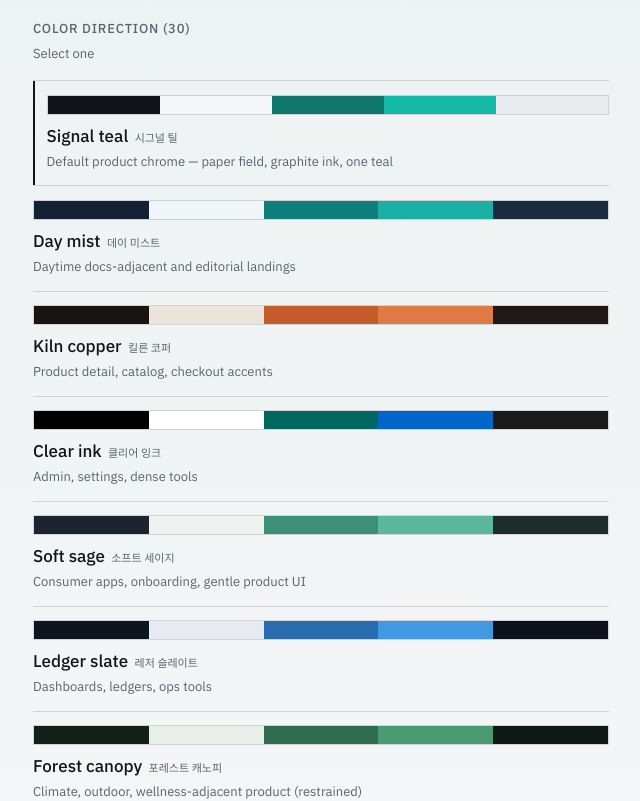
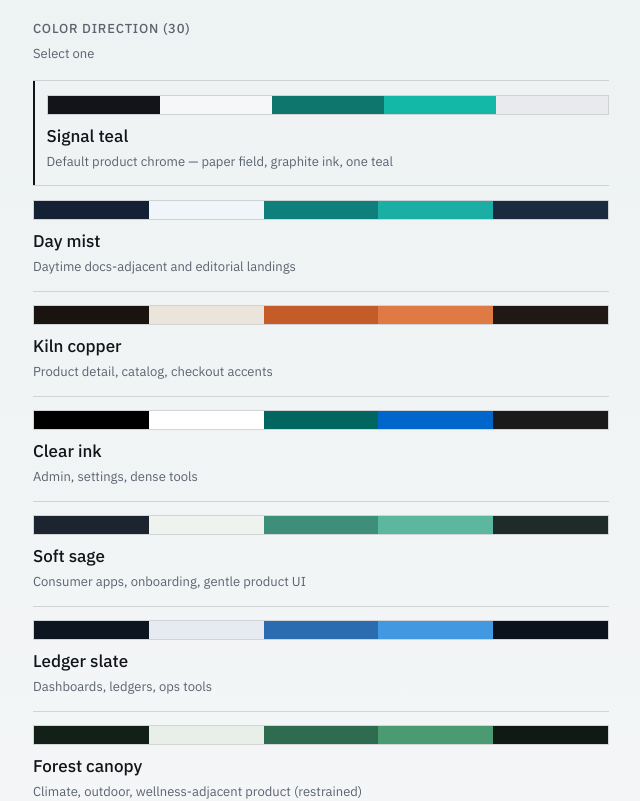
Before and after one commit to rpkim/signal-field, a Next.js app: page /compose in a window 1280 px wide. Shown: the part 2620-3421 px from the top of the page, without its empty margins (107-747 px from the left). Built offline with nearby package versions, Linux system fonts and the light colour scheme.

Commit message:
Hide Korean option glosses when locale is English
Compose color/type/density chips were always appending item.ko next to
the English name. Show those glosses (and trend KO titles) only in KO.

```diff
--- a/src/components/ComposeClient.tsx
+++ b/src/components/ComposeClient.tsx
@@ -55,7 +55,7 @@ function byId<T extends { id: string }>(list: T[], id: string) {
 }
 
 export function ComposeClient() {
-  const { t } = useLocale();
+  const { t, locale } = useLocale();
   const params = useSearchParams();
   const [mix, setMix] = useState<MixState>(DEFAULT);
   const [presetId, setPresetId] = useState<string | null>("precise-quiet");
@@ -491,7 +491,7 @@ export function ComposeClient() {
                   onClick={() => toggleMulti("trends", item.id, 3)}
                 >
                   <strong>
-                    {item.en}
+                    {locale === "ko" ? item.ko || item.en : item.en}
                     {additionTrendIds.includes(item.id) ? (
                       <span className={styles.badgeNew}>new</span>
                     ) : null}
@@ -544,7 +544,7 @@ export function ComposeClient() {
                   <span>
                     <strong>
                       {item.name}
-                      {item.ko ? (
+                      {locale === "ko" && item.ko ? (
                         <span className={styles.ko}>{item.ko}</span>
                       ) : null}
                     </strong>
@@ -579,7 +579,7 @@ export function ComposeClient() {
                 >
                   <strong>
                     {item.name}
-                    {item.ko ? (
+                    {locale === "ko" && item.ko ? (
                       <span className={styles.ko}>{item.ko}</span>
                     ) : null}
                     {item.recommended || item.id === recommendedTypeId ? (
@@ -610,7 +610,7 @@ export function ComposeClient() {
                 >
                   <strong>
                     {item.name}
-                    {item.ko ? (
+                    {locale === "ko" && item.ko ? (
                       <span className={styles.ko}>{item.ko}</span>
                     ) : null}
                   </strong>
```
